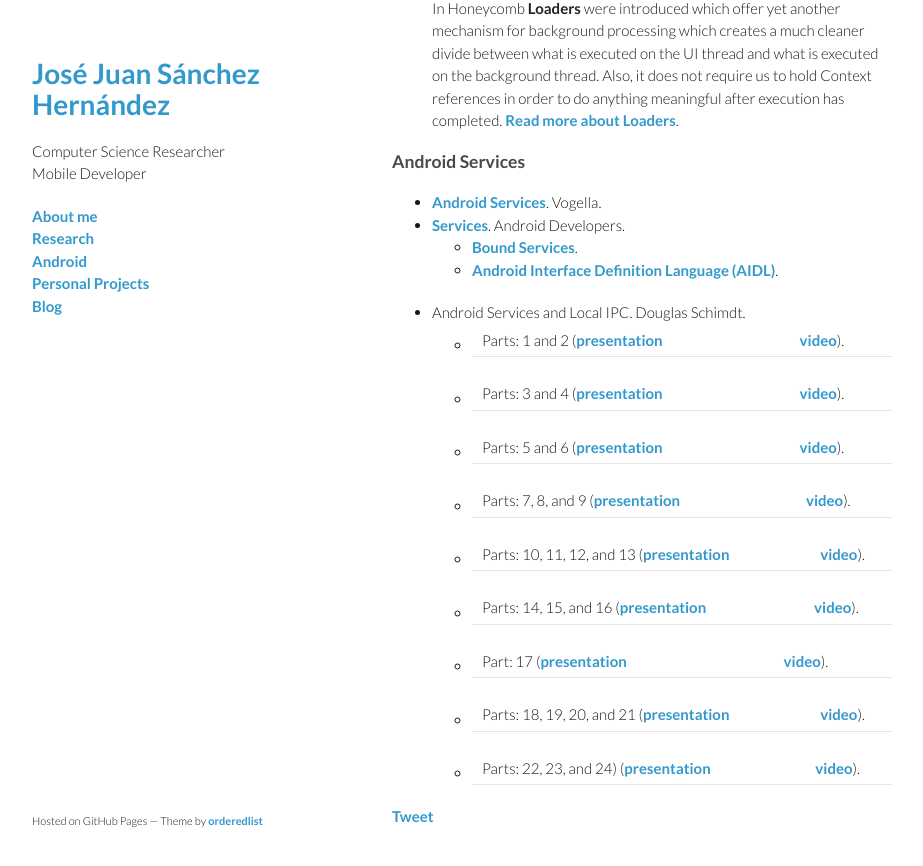
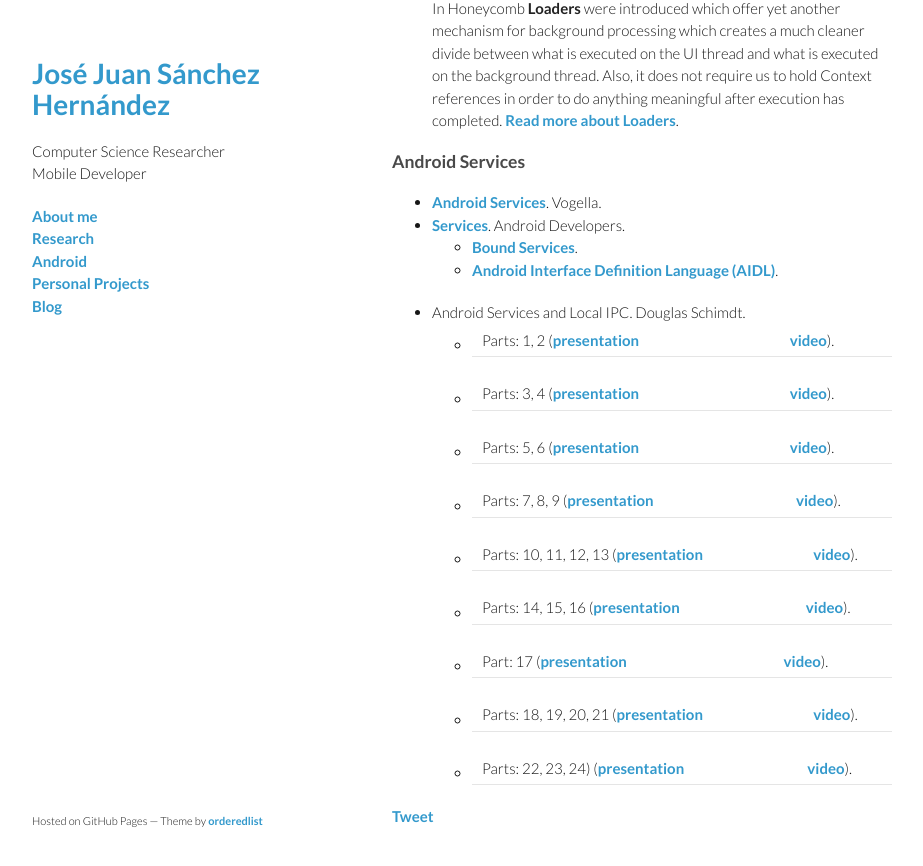
Before and after one commit to josejuansanchez/josejuansanchez.github.io, a Jekyll site: the page built from _posts/2014-03-25-xv-betabeers-almeria.md, in a window 1280 px wide and 900 px high, scrolled down 3063 px. Shown: the top 866 px of the window, without its empty margins (178-1101 px from the left). Built offline with Jekyll 4.4.1, drawn with Linux system fonts in a browser that asks for light colours; comment, search, counter and statistics services are not loaded.

Commit message:
Update 2014-03-25-xv-betabeers-almeria.md

```diff
--- a/_posts/2014-03-25-xv-betabeers-almeria.md
+++ b/_posts/2014-03-25-xv-betabeers-almeria.md
@@ -93,12 +93,12 @@ In Honeycomb **Loaders** were introduced which offer yet another mechanism for b
   * [Bound Services](http://developer.android.com/guide/components/bound-services.html).
   * [Android Interface Definition Language (AIDL)](http://developer.android.com/guide/components/aidl.html).
 * Android Services and Local IPC. Douglas Schimdt.
-  * Parts: 1 and 2 ([presentation](http://www.dre.vanderbilt.edu/~schmidt/cs282/PDFs/Services-oct9.pdf)|[video](http://www.youtube.com/watch?v=gxj4sQX9m5g)).
-  * Parts: 3 and 4 ([presentation](http://www.dre.vanderbilt.edu/~schmidt/cs282/PDFs/8-Services-and-IPCparts3-and-4.pdf)|[video](http://youtu.be/qK53aOtoxio)).
-  * Parts: 5 and 6 ([presentation](http://www.dre.vanderbilt.edu/~schmidt/cs282/PDFs/8-Services-and-IPC-parts5-and-6.pdf)|[video](http://youtu.be/opkCYboumis)).
-  * Parts: 7, 8, and 9 ([presentation](http://www.dre.vanderbilt.edu/~schmidt/cs282/PDFs/8-Services-and-IPC-parts-7-8-and-9.pdf)|[video](http://youtu.be/IidALPTFs7Q)).
-  * Parts: 10, 11, 12, and 13 ([presentation](http://www.dre.vanderbilt.edu/~schmidt/cs282/PDFs/8-Services-and-IPC-parts-10-11-12-and-13.pdf)|[video](http://youtu.be/PvRTTvLOzag)).
-  * Parts: 14, 15, and 16 ([presentation](http://www.dre.vanderbilt.edu/~schmidt/cs282/PDFs/8-Services-and-IPC-parts-14-15-and-16.pdf)|[video](http://youtu.be/N3bZWje8KQc)).
+  * Parts: 1, 2 ([presentation](http://www.dre.vanderbilt.edu/~schmidt/cs282/PDFs/Services-oct9.pdf)|[video](http://www.youtube.com/watch?v=gxj4sQX9m5g)).
+  * Parts: 3, 4 ([presentation](http://www.dre.vanderbilt.edu/~schmidt/cs282/PDFs/8-Services-and-IPCparts3-and-4.pdf)|[video](http://youtu.be/qK53aOtoxio)).
+  * Parts: 5, 6 ([presentation](http://www.dre.vanderbilt.edu/~schmidt/cs282/PDFs/8-Services-and-IPC-parts5-and-6.pdf)|[video](http://youtu.be/opkCYboumis)).
+  * Parts: 7, 8, 9 ([presentation](http://www.dre.vanderbilt.edu/~schmidt/cs282/PDFs/8-Services-and-IPC-parts-7-8-and-9.pdf)|[video](http://youtu.be/IidALPTFs7Q)).
+  * Parts: 10, 11, 12, 13 ([presentation](http://www.dre.vanderbilt.edu/~schmidt/cs282/PDFs/8-Services-and-IPC-parts-10-11-12-and-13.pdf)|[video](http://youtu.be/PvRTTvLOzag)).
+  * Parts: 14, 15, 16 ([presentation](http://www.dre.vanderbilt.edu/~schmidt/cs282/PDFs/8-Services-and-IPC-parts-14-15-and-16.pdf)|[video](http://youtu.be/N3bZWje8KQc)).
   * Part: 17 ([presentation](http://www.dre.vanderbilt.edu/~schmidt/cs282/PDFs/8-Services-and-IPC-part-17.pdf)|[video](http://youtu.be/QeR3Gfo8mhg)).
-  * Parts: 18, 19, 20, and 21 ([presentation](http://www.dre.vanderbilt.edu/~schmidt/cs282/PDFs/8-Services-and-IPC-parts-18-19-20-21.pdf)|[video](http://youtu.be/LJkta3aJlUE)).
-  * Parts: 22, 23, and 24) ([presentation](http://www.dre.vanderbilt.edu/~schmidt/cs282/PDFs/8-Services-and-IPC-parts-22-23-24.pdf)|[video](http://youtu.be/V6qDHwa9vwQ)).
+  * Parts: 18, 19, 20, 21 ([presentation](http://www.dre.vanderbilt.edu/~schmidt/cs282/PDFs/8-Services-and-IPC-parts-18-19-20-21.pdf)|[video](http://youtu.be/LJkta3aJlUE)).
+  * Parts: 22, 23, 24) ([presentation](http://www.dre.vanderbilt.edu/~schmidt/cs282/PDFs/8-Services-and-IPC-parts-22-23-24.pdf)|[video](http://youtu.be/V6qDHwa9vwQ)).
```
